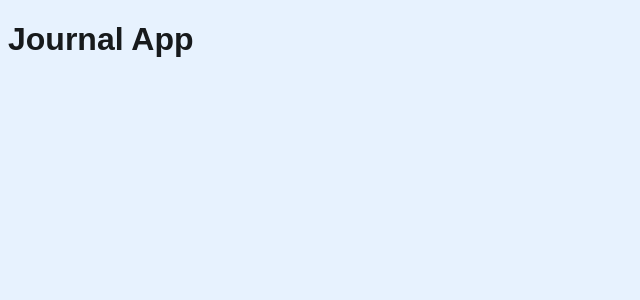
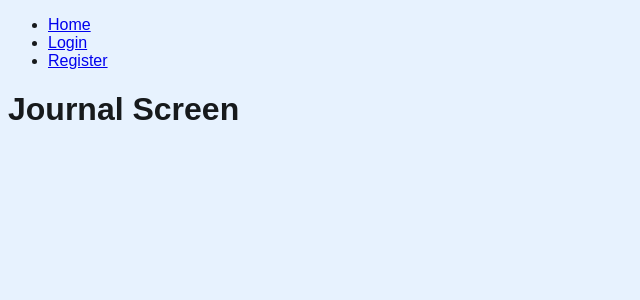
Before and after one commit to qbixmex/Journal-App, a React (Create React App) app: page / in a window 1280 px wide. Shown: the top 300 px of the page, without its empty margins (0-640 px from the left). Built offline with nearby package versions, Linux system fonts and the light colour scheme.

Commit message:
Main Routes

```diff
--- /dev/null
+++ b/src/Components/Auth/LoginScreen.tsx
@@ -0,0 +1,9 @@
+const LoginScreen = () => {
+  return (
+    <>
+     <h1>Login Screen</h1>
+    </>
+  );
+};
+
+export default LoginScreen;
--- /dev/null
+++ b/src/Components/Auth/RegisterScreen.tsx
@@ -0,0 +1,9 @@
+const RegisterScreen = () => {
+  return (
+    <>
+     <h1>Register Screen</h1>
+    </>
+  );
+};
+
+export default RegisterScreen;
--- a/src/Components/Journal.tsx
+++ /dev/null
@@ -1,9 +0,0 @@
-function Journal() {
-  return (
-    <>
-     <h1>Journal App</h1>
-    </>
-  );
-};
-
-export default Journal;
--- /dev/null
+++ b/src/Components/Journal/JournalScreen.tsx
@@ -0,0 +1,9 @@
+const RegisterScreen = () => {
+  return (
+    <>
+     <h1>Journal Screen</h1>
+    </>
+  );
+};
+
+export default RegisterScreen;
--- /dev/null
+++ b/src/Components/JournalApp.tsx
@@ -0,0 +1,11 @@
+import AppRouter from "../Routers/AppRouter";
+
+function JournalApp() {
+  return (
+    <>
+      <AppRouter />
+    </>
+  );
+};
+
+export default JournalApp;
--- /dev/null
+++ b/src/Routers/AppRouter.tsx
@@ -0,0 +1,24 @@
+import { BrowserRouter, Routes, Route, Link, Navigate } from "react-router-dom";
+import JournalScreen from "../Components/Journal/JournalScreen";
+import AuthRouter from "./AuthRouter";
+
+const AppRouter = () => {
+  return (
+    <BrowserRouter>
+      <ul>
+        <li><Link to="/">Home</Link></li>
+        <li><Link to="/auth/login">Login</Link></li>
+        <li><Link to="/auth/register">Register</Link></li>
+      </ul>
+
+      <Routes>
+        <Route path="/" element={ <JournalScreen /> } />
+        <Route path="/auth/*" element={ <AuthRouter /> } />
+
+        <Route path="*" element={ <Navigate to="/auth/login" /> } />
+      </Routes>
+    </BrowserRouter>
+  );
+};
+
+export default AppRouter;
--- /dev/null
+++ b/src/Routers/AuthRouter.tsx
@@ -0,0 +1,17 @@
+import { Routes, Route } from "react-router-dom";
+import LoginScreen from "../Components/Auth/LoginScreen";
+import RegisterScreen from "../Components/Auth/RegisterScreen";
+import { Navigate } from 'react-router-dom';
+
+const AuthRouter = () => {
+  return (
+    <Routes>
+      <Route path="login" element={ <LoginScreen /> } />
+      <Route path="register" element={ <RegisterScreen /> } />
+
+      <Route path="*" element={ <Navigate to="/auth/login" /> } />
+    </Routes>
+  );
+};
+
+export default AuthRouter;
--- a/src/index.tsx
+++ b/src/index.tsx
@@ -1,11 +1,11 @@
 import React from 'react';
 import ReactDOM from 'react-dom';
-import Journal from './Components/Journal';
+import JournalApp from './Components/JournalApp';
 import "./Styles/main.scss";
 
 ReactDOM.render(
   <React.StrictMode>
-    <Journal />
+    <JournalApp />
   </React.StrictMode>,
   document.getElementById('root')
 );
```
